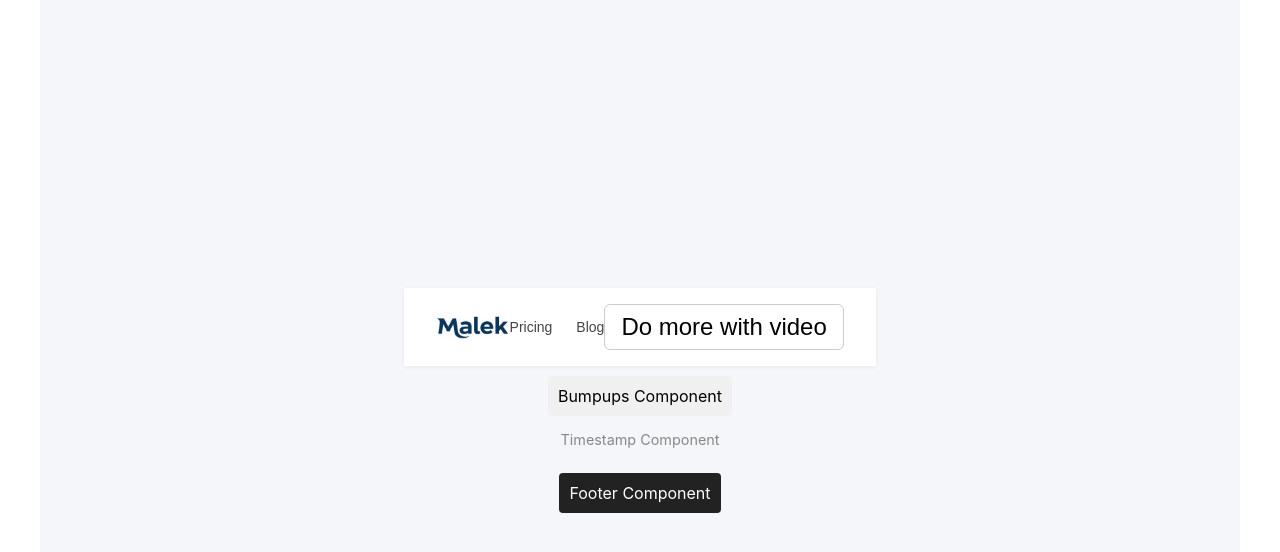
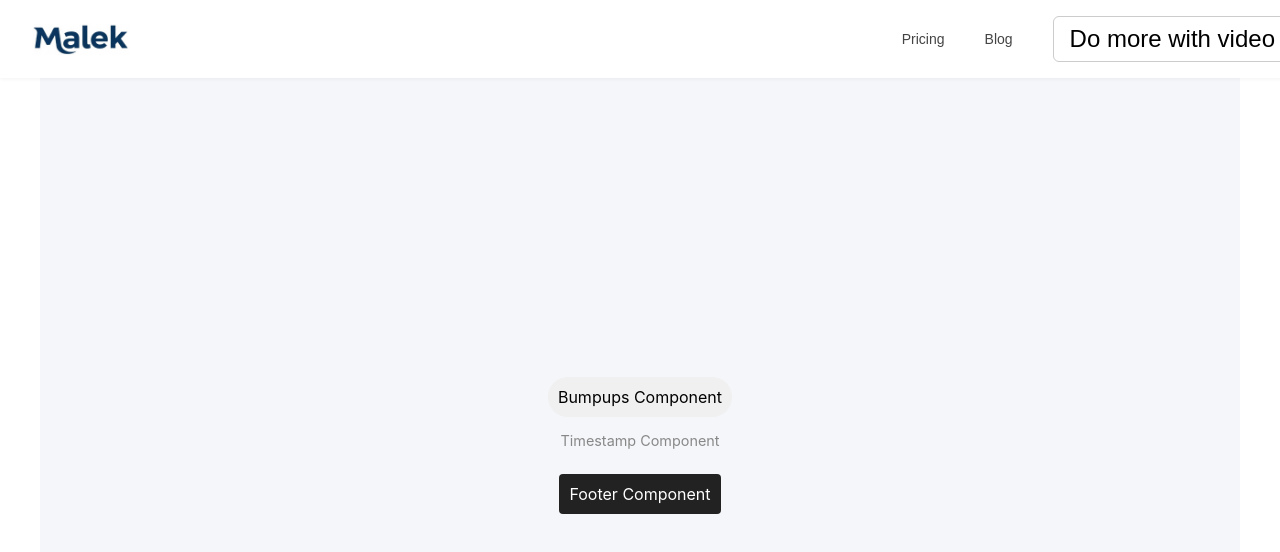
Before and after one commit to malekhamoud/myreactapp, a React (Create React App) app: page / in a window 1280 px wide. Shown: the top 552 px of the page. Built offline with nearby package versions, Linux system fonts and the light colour scheme.

Commit message:
withlogo2

```diff
--- a/src/unAuth/componnets/bumpups.css
+++ b/src/unAuth/componnets/bumpups.css
@@ -1,6 +1,6 @@
 .bumpups {
   padding: 10px;
   background: #f0f0f0;
-  border-radius: 4px;
+  border-radius: 40px;
   margin: 10px 0;
 }
--- a/src/unAuth/componnets/navpar.css
+++ b/src/unAuth/componnets/navpar.css
@@ -1,4 +1,10 @@
 .navbar {
+  position: fixed;
+  top: 0;
+  left: 0;
+  right: 0;
+  z-index: 1000;
+
   display: flex;
   justify-content: space-between;
   align-items: center;
@@ -6,6 +12,9 @@
   background-color: white;
   box-shadow: 0 1px 4px rgba(0, 0, 0, 0.05);
   font-family: sans-serif;
+  width: 100%;
+  overflow-x: auto; /* ✅ allows scrolling if content overflows */
+  flex-wrap: wrap;  /* ✅ allows wrapping if needed */
 }
 
 .navbar-left {
@@ -14,21 +23,20 @@
 }
 
 .logo {
-  height: 24px;
+  height: 32px;
   width: auto;
 }
 
-.brand-name {
-  margin-left: 8px;
-  font-size: 18px;
-  font-weight: 600;
-  color: #111;
+.navbar-right {
+  display: flex;
+  align-items: center;
+  gap: 40px;
 }
 
 .navbar-menu {
   display: flex;
   list-style: none;
-  gap: 24px;
+  gap: 40px;
   font-size: 14px;
   color: #444;
   margin: 0;
--- a/src/unAuth/componnets/navpar.js
+++ b/src/unAuth/componnets/navpar.js
@@ -1,23 +1,21 @@
 import React from "react";
 import logo from "../../assets/Screenshot.png";
-
-import "./navpar.css"; // or whatever your CSS file is called
+import "./navpar.css";
 
 function Navpar() {
   return (
     <nav className="navbar">
       <div className="navbar-left">
         <img src={logo} alt="Logo" className="logo" />
-
       </div>
 
-      <ul className="navbar-menu">
-
-        <li className="menu-item">Pricing</li>
-        <li className="menu-item">Blog</li>
-      </ul>
-
-      <button className="quote-button">Do more with video</button>
+      <div className="navbar-right">
+        <ul className="navbar-menu">
+          <li className="menu-item">Pricing</li>
+          <li className="menu-item">Blog</li>
+        </ul>
+        <button className="quote-button">Do more with video .. </button>
+      </div>
     </nav>
   );
 }
--- a/src/unAuth/landingpage.css
+++ b/src/unAuth/landingpage.css
@@ -9,7 +9,8 @@
   max-width: 1200px;
   margin: 0 auto;
   box-sizing: border-box;
-  padding: 0 2rem;
+
+  padding: 80px 2rem 0 2rem; /* 👈 top padding added to avoid hiding behind navbar */
 }
 
 .landing-container h1 {
```
